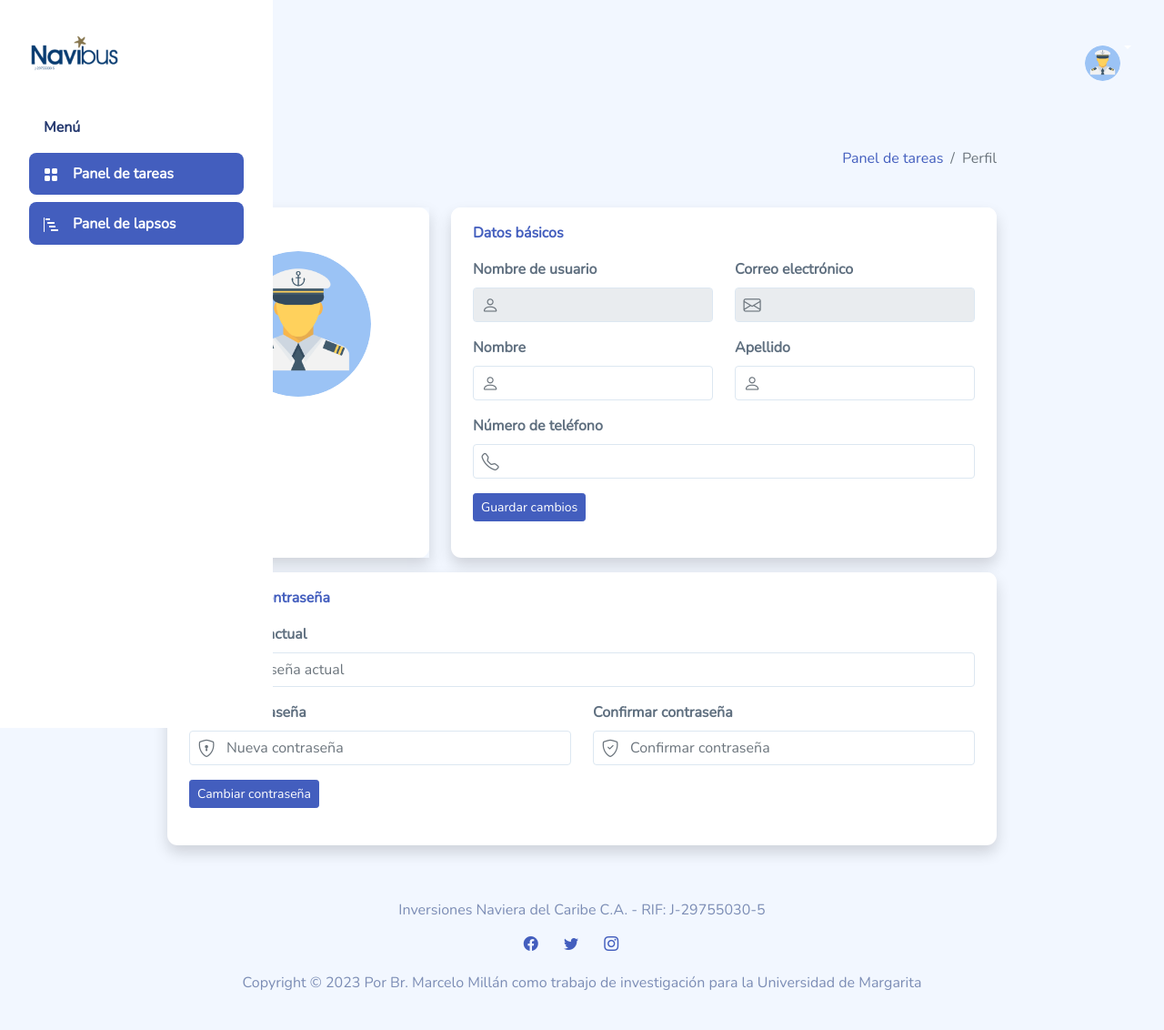
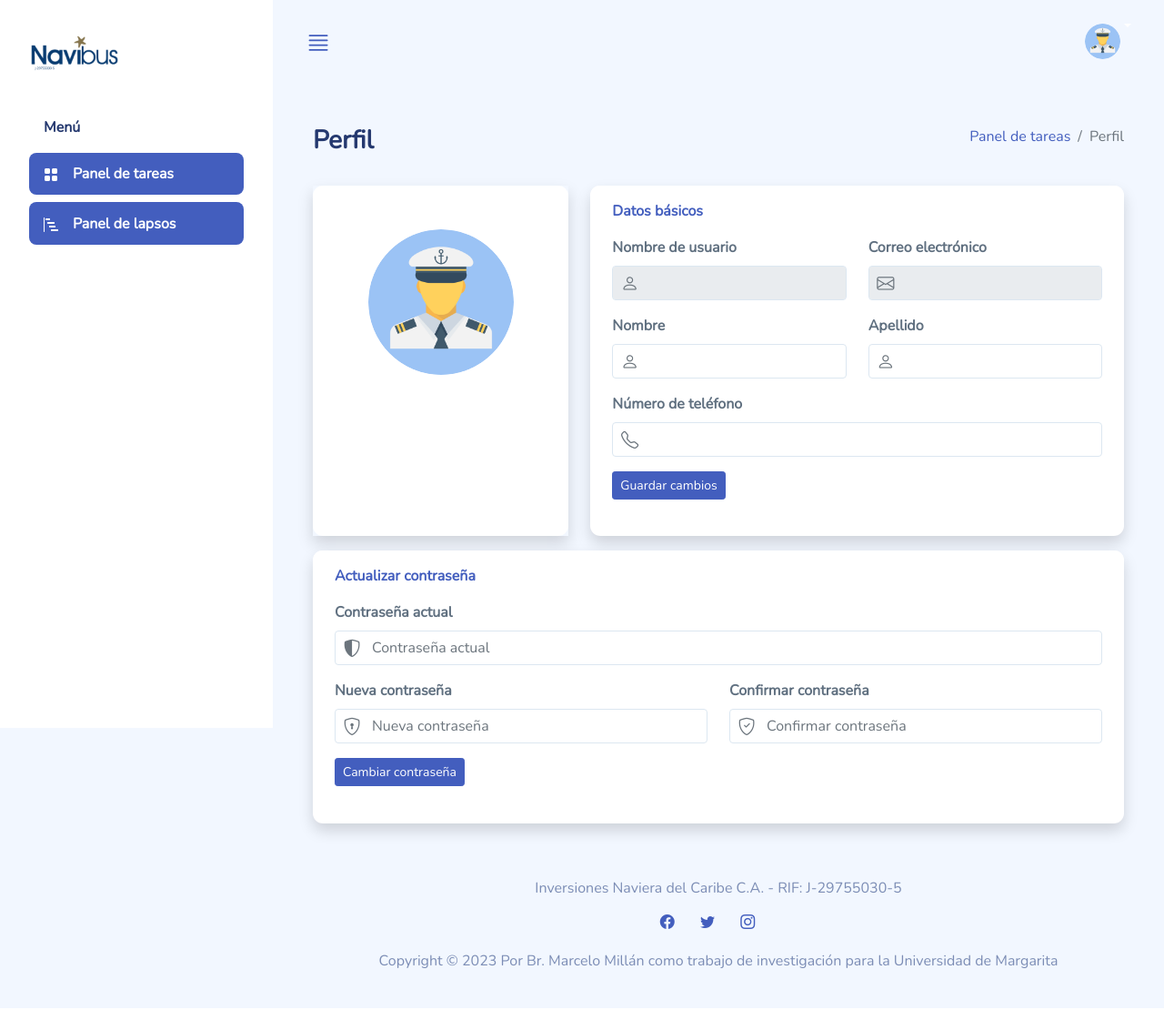
Before and after one commit to MarkanLeCat/navibus-web-app, a PHP site: the page made by views/operator/profile.php in a window 1280 px wide. Shown: the whole page at 91% size. After the commit the page ends 1108 px from the top, so only its background shows below. Run offline with PHP 8.4, Linux system fonts and the light colour scheme; the template is opened without the code that fills it, so the values that code supplies are empty; some libraries are stand-ins or nearby versions; some web fonts are replaced.

Commit message:
fix(Operator): :bug: Corregido un error de tipeo en el Div con id=main en el Profile del Operador
Se corrigió un pequeño error de tipeo en un div del profile del operador, que estaba escrito como "d" nada más, ocasionando que no se renderizara correctamente la vista.

```diff
--- a/views/operator/profile.php
+++ b/views/operator/profile.php
@@ -30,7 +30,7 @@
         <!-- Llamada al Sidebar -->
         <?php require 'sidebar.php'; ?>
 
-        <d id="main" class="layout-navbar">
+        <div id="main" class="layout-navbar">
 
             <!-- Llamada al Header -->
             <?php require 'header.php'; ?>
```
